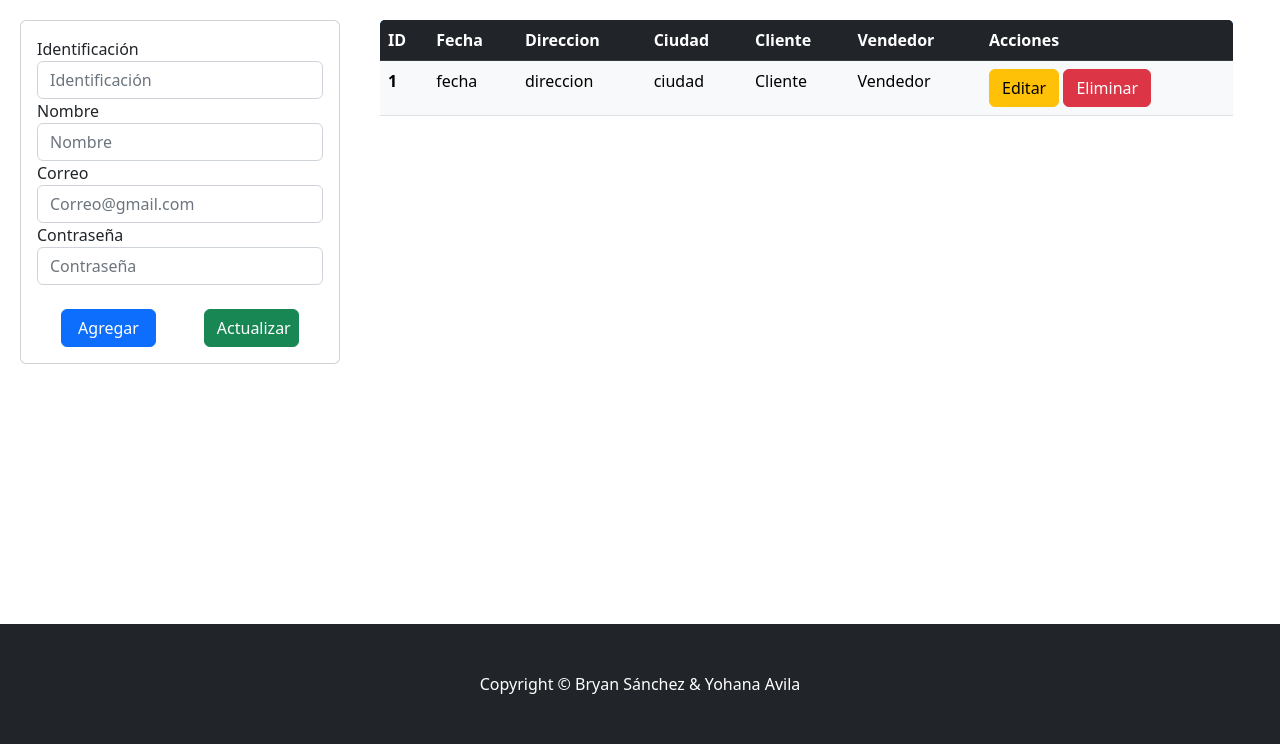
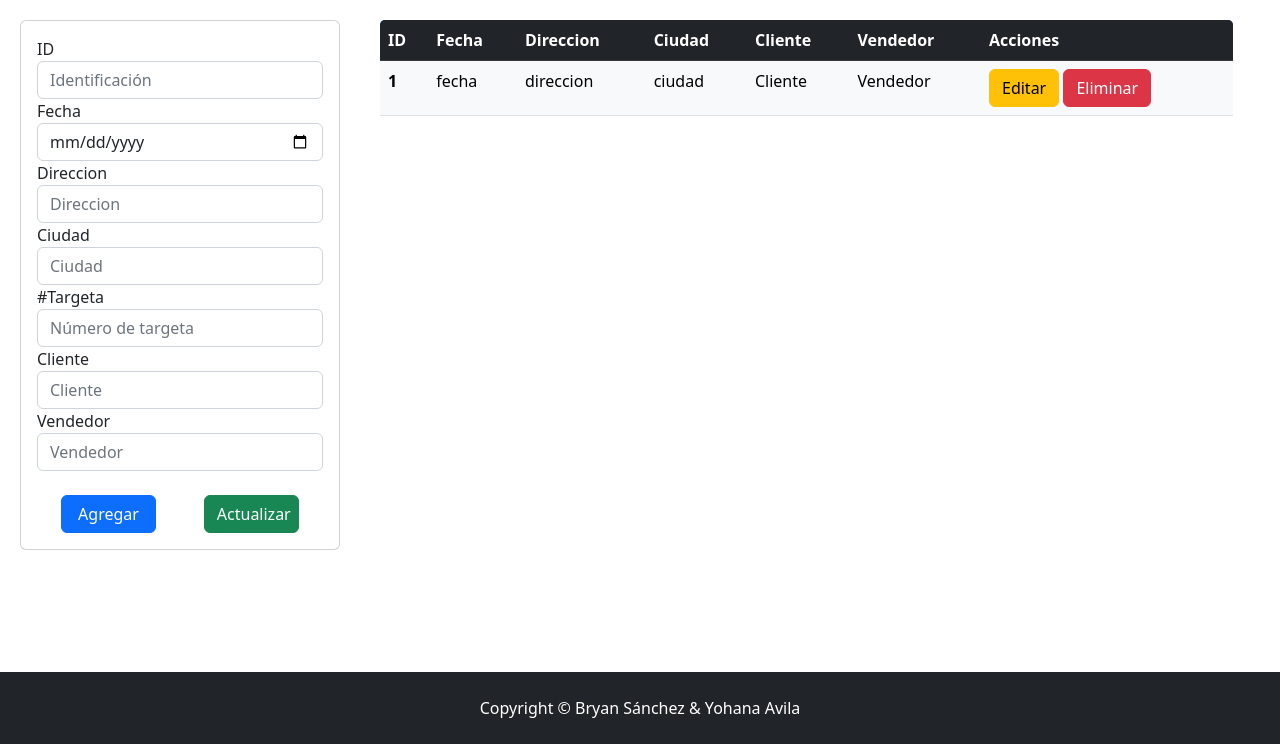
Before and after one commit to yohav08/proy_subly, a PHP site: page /Administradores/compras.php in a window 1280 px wide. Shown: the part 56-800 px from the top of the page. Run offline with PHP 8.4, Linux system fonts and the light colour scheme.

Commit message:
Agregando cambios de los módulos del Administrador

```diff
--- a/Administradores/admins.php
+++ b/Administradores/admins.php
@@ -86,7 +86,7 @@
         </div>
 
         <!-- Footer-->
-        <footer class="py-5 bg-dark" style="position: fixed;bottom: 0; width: 100%; ">
+        <footer class="py-4 bg-dark" style="position: fixed;bottom: 0; width: 100%; ">
             <div class="container"><p class="m-0 text-center text-white">Copyright &copy; Bryan Sánchez & Yohana Avila</p></div>
         </footer>
         <!-- Bootstrap core JS-->
--- a/Administradores/compras.php
+++ b/Administradores/compras.php
@@ -33,22 +33,34 @@
                 <div class="card-body">
                     <form class="" action="" method="POST">
                         <div class="form-group">
-                            <label>Identificación</label>
+                            <label>ID</label>
                             <input type="text" class="form-control" placeholder="Identificación" required>
                         </div>
                         <div class="form-group">
-                            <label>Nombre</label>
-                            <input type="text" class="form-control" placeholder="Nombre" required>
+                            <label>Fecha</label>
+                            <input type="date" class="form-control" placeholder="Fecha" required>
                         </div>
                         <div class="form-group">
-                            <label>Correo</label>
-                            <input type="mail" class="form-control" placeholder="Correo@gmail.com" required>
+                            <label>Direccion</label>
+                            <input type="text" class="form-control" placeholder="Direccion" required>
                         </div>
                         <div class="form-group">
-                            <label>Contraseña</label>
-                            <input type="password" class="form-control" placeholder="Contraseña" required>
+                            <label>Ciudad</label>
+                            <input type="text" class="form-control" placeholder="Ciudad" required>
                         </div>
-                    <br>
+                        <div class="form-group">
+                            <label>#Targeta</label>
+                            <input type="text" class="form-control" placeholder="Número de targeta" required>
+                        </div>
+                        <div class="form-group">
+                            <label>Cliente</label>
+                            <input type="text" class="form-control" placeholder="Cliente" required>
+                        </div>
+                        <div class="form-group">
+                            <label>Vendedor</label>
+                            <input type="text" class="form-control" placeholder="Vendedor" required>
+                        </div>
+                        <br>
                         <div class="d-flex justify-content-between">
                             <input style="margin-left: auto; margin-right: auto;" type="submit" value="Agregar" class="col-sm-4 btn btn-primary">
                             <input style="margin-left: auto; margin-right: auto;" type="submit" value="Actualizar" class=" col-sm-4 btn btn-success">
@@ -88,7 +100,7 @@
         </div>
 
         <!-- Footer-->
-        <footer class="py-5 bg-dark" style="position: fixed;bottom: 0; width: 100%; ">
+        <footer class="py-4 bg-dark" style="position: fixed;bottom: 0; width: 100%; ">
             <div class="container"><p class="m-0 text-center text-white">Copyright &copy; Bryan Sánchez & Yohana Avila</p></div>
         </footer>
         <!-- Bootstrap core JS-->
--- a/Administradores/productos.php
+++ b/Administradores/productos.php
@@ -69,7 +69,7 @@
             </form>
         </div>
         <!-- Footer-->
-        <footer class="py-5 bg-dark">
+        <footer class="py-4 bg-dark">
             <div class="container"><p class="m-0 text-center text-white">Copyright &copy; Bryan Sánchez & Yohana Avila</p></div>
         </footer>
             <!-- Bootstrap core JS-->
```
Also changed, not shown: Administradores/clientes.php (+7 -3 lines).
